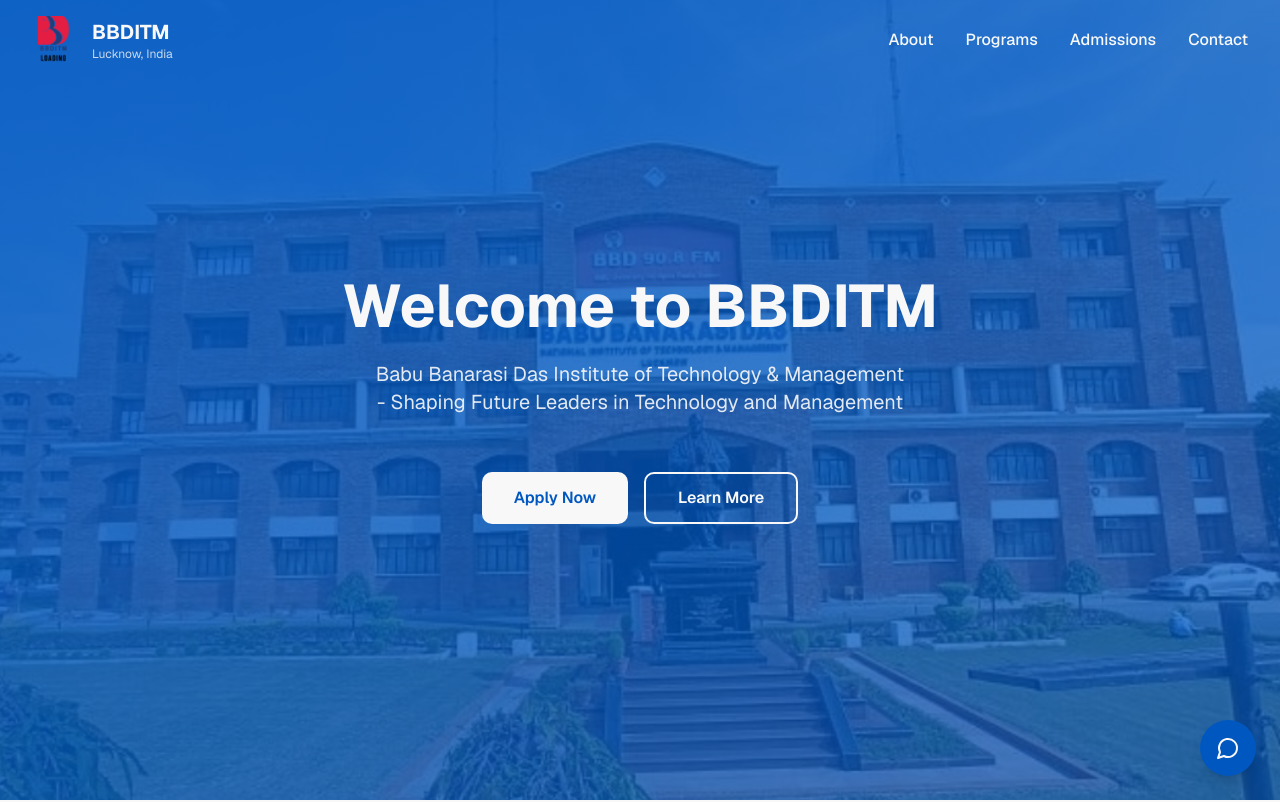
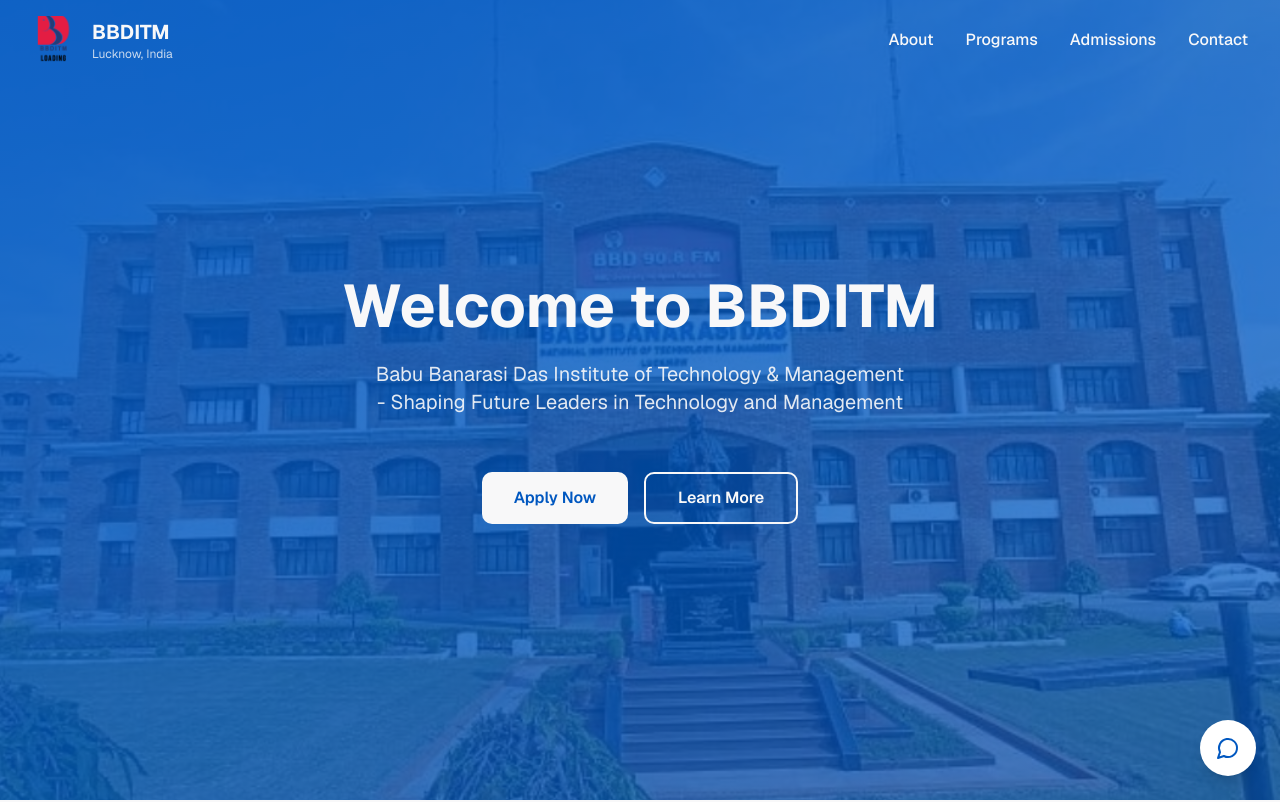
Before and after one commit to shreyazh/bbditm, a Next.js app: page / in a window 1280 px wide. Shown: the top 802 px of the page. Built offline with nearby package versions, Linux system fonts and the light colour scheme.

Commit message:
Change chat button to white when scrolled to top

```diff
--- a/components/chatbot.tsx
+++ b/components/chatbot.tsx
@@ -132,8 +132,21 @@ export default function ChatBot() {
   const [isLoading, setIsLoading] = useState(false)
   const [file, setFile] = useState<File | null>(null)
   const [error, setError] = useState<string | null>(null)
+  const [isScrolled, setIsScrolled] = useState(false)
   const messagesEndRef = useRef<HTMLDivElement>(null)
   const fileInputRef = useRef<HTMLInputElement>(null)
+
+  useEffect(() => {
+    const handleScroll = () => {
+      const scrollPosition = window.scrollY
+      setIsScrolled(scrollPosition > 50)
+    }
+
+    window.addEventListener("scroll", handleScroll, { passive: true })
+    handleScroll()
+
+    return () => window.removeEventListener("scroll", handleScroll)
+  }, [])
 
   const scrollToBottom = () => {
     messagesEndRef.current?.scrollIntoView({ behavior: "smooth" })
@@ -259,7 +272,11 @@ export default function ChatBot() {
       {!isOpen && (
         <button
           onClick={() => setIsOpen(true)}
-          className="fixed bottom-6 right-6 w-14 h-14 bg-primary text-primary-foreground rounded-full shadow-lg hover:bg-primary/90 transition flex items-center justify-center z-40"
+          className={`fixed bottom-6 right-6 w-14 h-14 rounded-full shadow-lg transition flex items-center justify-center z-40 ${
+            isScrolled
+              ? "bg-primary text-primary-foreground hover:bg-primary/90"
+              : "bg-white text-primary hover:bg-white/90"
+          }`}
           aria-label="Open chat"
         >
           <MessageCircle size={24} />
```
